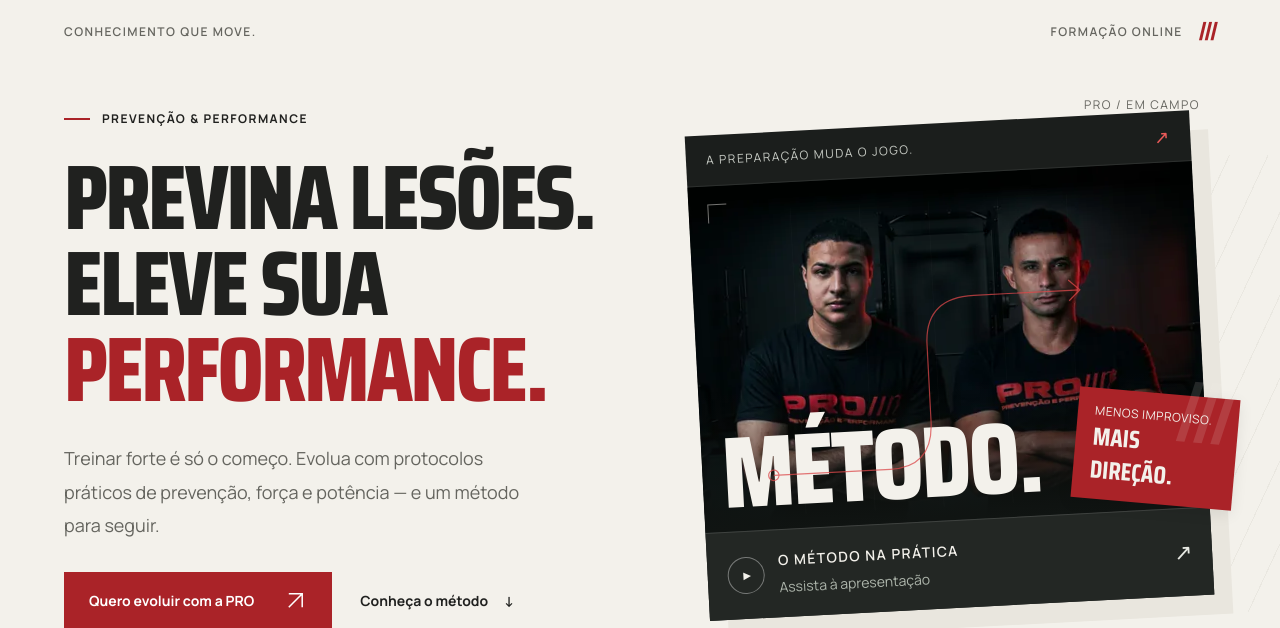
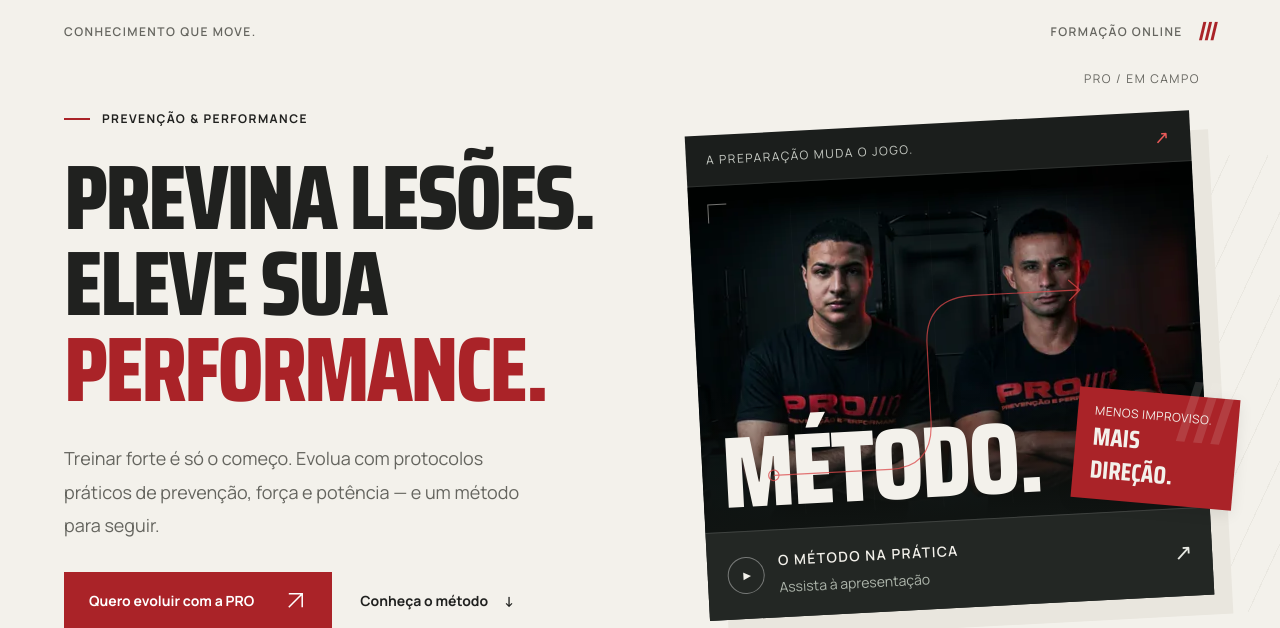
Before and after one commit to yRicke/ProPP, a Django app: page / in a window 1280 px wide. Shown: the part 88-716 px from the top of the page. Run offline with Django 5.2, Linux system fonts and the light colour scheme.

Commit message:
fix(hero): afasta identificação da borda inclinada

```diff
--- a/static/css/landing.css
+++ b/static/css/landing.css
@@ -98,7 +98,7 @@
 }
 .hero-art__index {
     position: absolute;
-    top: -22px;
+    top: -48px;
     right: 16px;
     font-size: var(--text-caption);
     letter-spacing: 0.13em;
```
